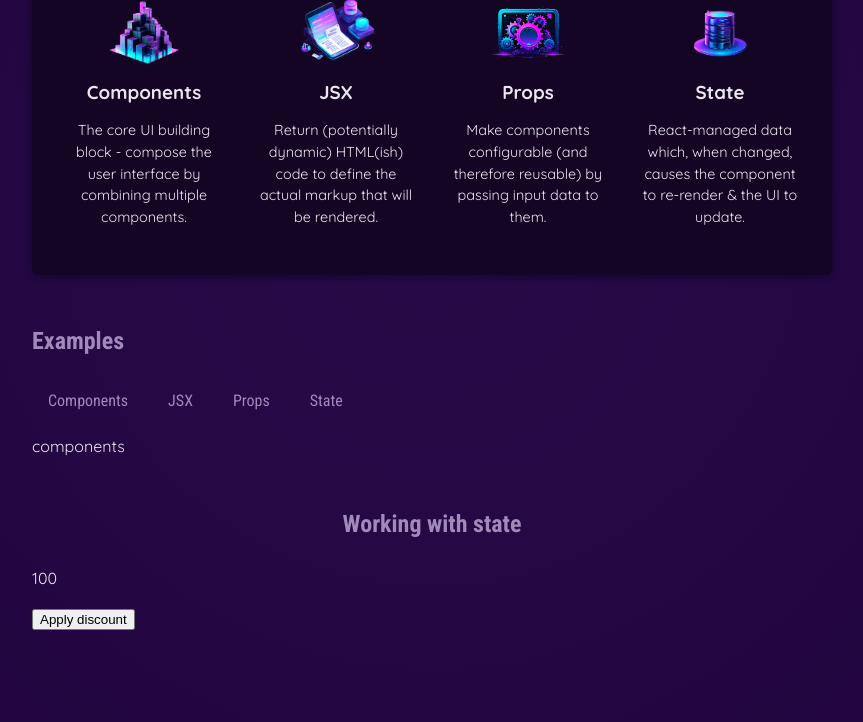
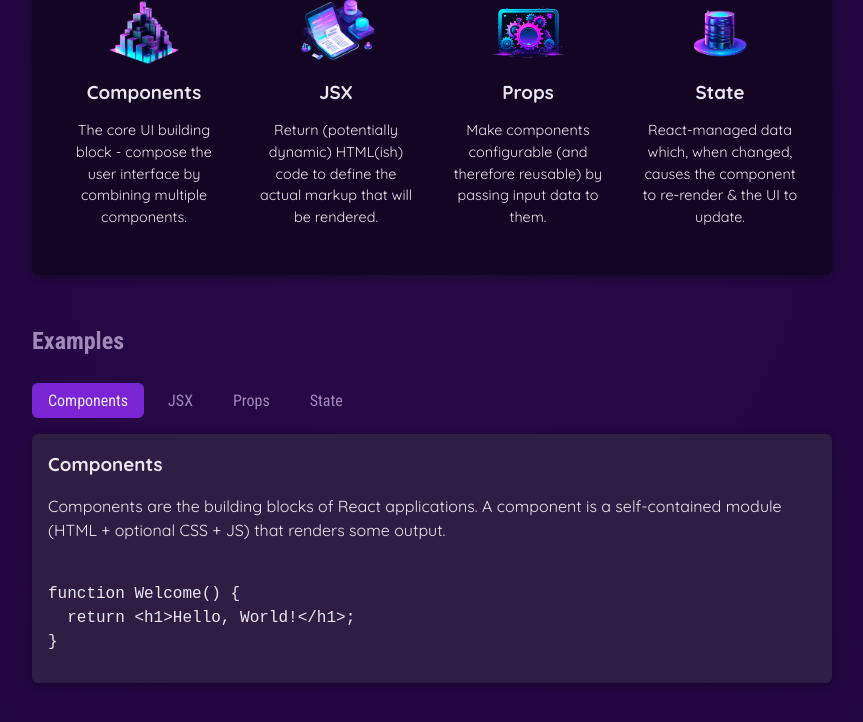
Before and after one commit to barrycorrigan/react-essentials, a React (Vite) app: page / in a window 1280 px wide. Both pictures are taken after a click on the button "Components". Shown: the part 424-1146 px from the top of the page, without its empty margins (208-1071 px from the left). Built offline with nearby package versions, Linux system fonts and the light colour scheme.

Commit message:
learning on conditional content and dyanmic styling

```diff
--- a/src/App.jsx
+++ b/src/App.jsx
@@ -1,22 +1,30 @@
 import { useState } from 'react'
 
-import { CORE_CONCEPTS } from './data.js';
+import { CORE_CONCEPTS, EXAMPLES } from './data.js';
 import Header from './components/Header/Header.jsx';
 import CoreConcept from './components/CoreConcept.jsx';
 import TabButton from './components/TabButton.jsx';
 
 function App() {
 
-  const [selectedTopic, setSelectedTopic] = useState('Please click a button');
-  const [price, setPrice] = useState(100);
+  const [selectedTopic, setSelectedTopic] = useState();
 
-  let tabContent = 'Please click a button';
   function handleSelect(selectedButton) {
     setSelectedTopic(selectedButton);
-    tabContent = selectedButton;
   }
-  function handleClick() {
-    setPrice(75);
+
+  let tabContent = <p>Please select a topic.</p>
+
+  if (selectedTopic) {
+    tabContent = (
+      <div id="tab-content">
+        <h3>{EXAMPLES[selectedTopic].title}</h3>
+        <p>{EXAMPLES[selectedTopic].description}</p>
+        <pre>
+          <code>{EXAMPLES[selectedTopic].code}</code>
+        </pre>
+      </div>
+    );
   }
   return (
     <div>
@@ -34,17 +42,14 @@ function App() {
         <section id="examples">
           <h2>Examples</h2>
           <menu>
-            <TabButton onSelect={() => handleSelect('components')}>Components</TabButton>
-            <TabButton onSelect={() => handleSelect('jsx')}>JSX</TabButton>
-            <TabButton onSelect={() => handleSelect('props')}>Props</TabButton>
-            <TabButton onSelect={() => handleSelect('state')}>State</TabButton>
+            <TabButton
+              isSelected={selectedTopic === 'components'}
+              onSelect={() => handleSelect('components')}>Components</TabButton>
+            <TabButton isSelected={selectedTopic === 'jsx'} onSelect={() => handleSelect('jsx')}>JSX</TabButton>
+            <TabButton isSelected={selectedTopic === 'props'} onSelect={() => handleSelect('props')}>Props</TabButton>
+            <TabButton isSelected={selectedTopic === 'state'} onSelect={() => handleSelect('state')}>State</TabButton>
           </menu>
-          {selectedTopic}
-        </section>
-        <section>
-          <h2>Working with state</h2>
-          <p>{price}</p>
-          <button onClick={handleClick}>Apply discount</button>
+          {tabContent}
         </section>
       </main>
     </div>
--- a/src/components/TabButton.jsx
+++ b/src/components/TabButton.jsx
@@ -1,7 +1,7 @@
-export default function TabButton({children, onSelect}) {
+export default function TabButton({children, onSelect, isSelected}) {
     return (
         <li>
-            <button onClick={onSelect}>{children}</button>
+            <button className={isSelected ? "active" : undefined} onClick={onSelect}>{children}</button>
         </li>
     )
 }
--- a/src/data.js
+++ b/src/data.js
@@ -29,3 +29,54 @@ export const CORE_CONCEPTS = [
       'React-managed data which, when changed, causes the component to re-render & the UI to update.',
   },
 ];
+
+export const EXAMPLES = {
+  components: {
+    title: 'Components',
+    description:
+      'Components are the building blocks of React applications. A component is a self-contained module (HTML + optional CSS + JS) that renders some output.',
+    code: `
+function Welcome() {
+  return <h1>Hello, World!</h1>;
+}`,
+  },
+  jsx: {
+    title: 'JSX',
+    description:
+      'JSX is a syntax extension to JavaScript. It is similar to a template language, but it has full power of JavaScript (e.g., it may output dynamic content).',
+    code: `
+<div>
+  <h1>Welcome {userName}</h1>
+  <p>Time to learn React!</p>
+</div>`,
+  },
+  props: {
+    title: 'Props',
+    description:
+      'Components accept arbitrary inputs called props. They are like function arguments.',
+    code: `
+function Welcome(props) {
+  return <h1>Hello, {props.name}</h1>;
+}`,
+  },
+  state: {
+    title: 'State',
+    description:
+      'State allows React components to change their output over time in response to user actions, network responses, and anything else.',
+    code: `
+function Counter() {
+  const [isVisible, setIsVisible] = useState(false);
+
+  function handleClick() {
+    setIsVisible(true);
+  }
+
+  return (
+    <div>
+      <button onClick={handleClick}>Show Details</button>
+      {isVisible && <p>Amazing details!</p>}
+    </div>
+  );
+}`,
+  },
+};
```
